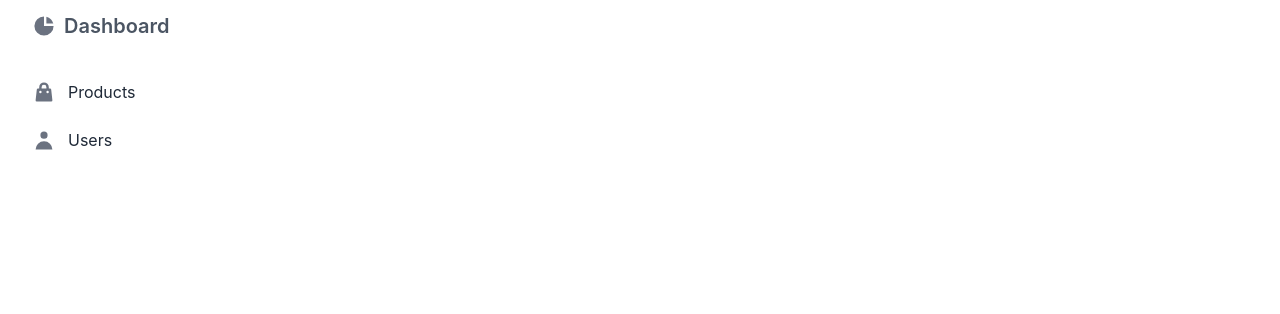
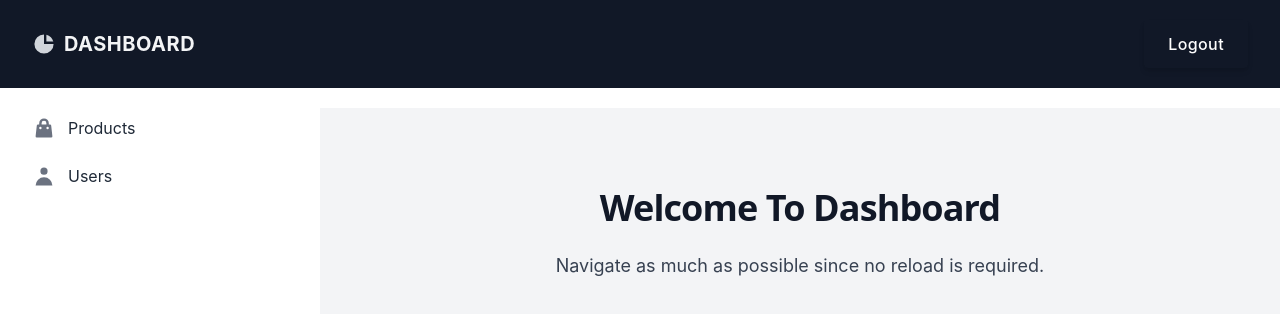
Before and after one commit to mehrazhossain/task-1-frontend, a React (Create React App) app: page /dashboard in a window 1280 px wide. Shown: the top 314 px of the page. Built offline with nearby package versions, Linux system fonts and the light colour scheme; sample sign-in values are in the browser's storage.

Commit message:
added RequiredAuth

```diff
--- a/src/App.js
+++ b/src/App.js
@@ -2,7 +2,9 @@ import { Route, Routes } from 'react-router-dom';
 import Dashboard from './Pages/Dashboard/Dashboard';
 import Products from './Pages/Dashboard/Products';
 import Users from './Pages/Dashboard/Users';
+import Welcome from './Pages/Dashboard/Welcome';
 import Login from './Pages/Login/Login';
+import RequireAuth from './Pages/Login/RequireAuth';
 import NotFound from './Pages/Shared/NotFound';
 
 function App() {
@@ -10,7 +12,15 @@ function App() {
     <div>
       <Routes>
         <Route path="/" element={<Login />}></Route>
-        <Route path="/dashboard" element={<Dashboard />}>
+        <Route
+          path="/dashboard"
+          element={
+            <RequireAuth>
+              <Dashboard />
+            </RequireAuth>
+          }
+        >
+          <Route index element={<Welcome />} />
           <Route path="/dashboard/products" element={<Products />} />
           <Route path="/dashboard/users" element={<Users />} />
         </Route>
--- a/src/Pages/Dashboard/Dashboard.js
+++ b/src/Pages/Dashboard/Dashboard.js
@@ -1,29 +1,12 @@
 import React from 'react';
 import { Link, Outlet } from 'react-router-dom';
+import Header from './Header';
 
 const Dashboard = () => {
   return (
     <div>
       {/* Header */}
-      <div className="bg-white w-full border-b md:border-0 md:static">
-        <div className="items-center px-4 max-w-screen-xl mx-auto md:flex md:px-8">
-          <div className="flex items-center py-3 md:py-3">
-            <svg
-              aria-hidden="true"
-              class="w-6 h-6 text-gray-500 transition duration-75 dark:text-gray-400 group-hover:text-gray-900 dark:group-hover:text-white"
-              fill="currentColor"
-              viewBox="0 0 20 20"
-              xmlns="http://www.w3.org/2000/svg"
-            >
-              <path d="M2 10a8 8 0 018-8v8h8a8 8 0 11-16 0z"></path>
-              <path d="M12 2.252A8.014 8.014 0 0117.748 8H12V2.252z"></path>
-            </svg>
-            <h1 className="text-xl font-semibold ml-2 text-gray-600">
-              Dashboard
-            </h1>
-          </div>
-        </div>
-      </div>
+      <Header />
       {/* Sidebar */}
       <div className="drawer drawer-mobile">
         <input id="my-drawer-2" type="checkbox" className="drawer-toggle" />
@@ -33,7 +16,20 @@ const Dashboard = () => {
             htmlFor="my-drawer-2"
             className="btn btn-primary drawer-button ml-2 lg:hidden"
           >
-            Open Sidebar
+            <svg className="w-5 text-gray-600" viewBox="0 0 24 24">
+              <path
+                fill="currentColor"
+                d="M23,13H1c-0.6,0-1-0.4-1-1s0.4-1,1-1h22c0.6,0,1,0.4,1,1S23.6,13,23,13z"
+              />
+              <path
+                fill="currentColor"
+                d="M23,6H1C0.4,6,0,5.6,0,5s0.4-1,1-1h22c0.6,0,1,0.4,1,1S23.6,6,23,6z"
+              />
+              <path
+                fill="currentColor"
+                d="M23,20H1c-0.6,0-1-0.4-1-1s0.4-1,1-1h22c0.6,0,1,0.4,1,1S23.6,20,23,20z"
+              />
+            </svg>
           </label>
           <Outlet />
         </div>
@@ -42,40 +38,40 @@ const Dashboard = () => {
           <ul className="menu p-4 overflow-y-auto w-80 bg-base-100 text-base-content">
             {/* <!-- Sidebar content here --> */}
             <li>
-              <a>
+              <span>
                 <svg
                   aria-hidden="true"
-                  class="flex-shrink-0 w-6 h-6 text-gray-500 transition duration-75 dark:text-gray-400 group-hover:text-gray-900 dark:group-hover:text-white"
+                  className="flex-shrink-0 w-6 h-6 text-gray-500 transition duration-75 dark:text-gray-400 group-hover:text-gray-900 dark:group-hover:text-white"
                   fill="currentColor"
                   viewBox="0 0 20 20"
                   xmlns="http://www.w3.org/2000/svg"
                 >
                   <path
-                    fill-rule="evenodd"
+                    fillRule="evenodd"
                     d="M10 2a4 4 0 00-4 4v1H5a1 1 0 00-.994.89l-1 9A1 1 0 004 18h12a1 1 0 00.994-1.11l-1-9A1 1 0 0015 7h-1V6a4 4 0 00-4-4zm2 5V6a2 2 0 10-4 0v1h4zm-6 3a1 1 0 112 0 1 1 0 01-2 0zm7-1a1 1 0 100 2 1 1 0 000-2z"
-                    clip-rule="evenodd"
+                    clipRule="evenodd"
                   ></path>
                 </svg>
                 <Link to={'/dashboard/products'}>Products</Link>
-              </a>
+              </span>
             </li>
             <li>
-              <a>
+              <span>
                 <svg
                   aria-hidden="true"
-                  class="flex-shrink-0 w-6 h-6 text-gray-500 transition duration-75 dark:text-gray-400 group-hover:text-gray-900 dark:group-hover:text-white"
+                  className="flex-shrink-0 w-6 h-6 text-gray-500 transition duration-75 dark:text-gray-400 group-hover:text-gray-900 dark:group-hover:text-white"
                   fill="currentColor"
                   viewBox="0 0 20 20"
                   xmlns="http://www.w3.org/2000/svg"
                 >
                   <path
-                    fill-rule="evenodd"
+                    fillRule="evenodd"
                     d="M10 9a3 3 0 100-6 3 3 0 000 6zm-7 9a7 7 0 1114 0H3z"
-                    clip-rule="evenodd"
+                    clipRule="evenodd"
                   ></path>
                 </svg>
                 <Link to={'/dashboard/users'}>Users</Link>
-              </a>
+              </span>
             </li>
           </ul>
         </div>
--- /dev/null
+++ b/src/Pages/Dashboard/Header.js
@@ -0,0 +1,184 @@
+import React, { useState } from 'react';
+import { Link, useNavigate } from 'react-router-dom';
+
+const Header = () => {
+  const navigate = useNavigate();
+  const [isMenuOpen, setIsMenuOpen] = useState(false);
+
+  const currentUser = JSON.parse(localStorage.getItem('currentUser'));
+
+  return (
+    <div className="bg-gray-900">
+      <div className="px-4 py-5 mx-auto sm:max-w-xl md:max-w-full lg:max-w-screen-xl md:px-24 lg:px-8">
+        <div className="relative flex items-center justify-between">
+          <h1
+            aria-label="Company"
+            title="Company"
+            className="inline-flex items-center"
+          >
+            <svg
+              aria-hidden="true"
+              className="w-6 h-6 text-gray-300 transition duration-75 dark:text-gray-400 group-hover:text-gray-900 dark:group-hover:text-white"
+              fill="currentColor"
+              viewBox="0 0 20 20"
+              xmlns="http://www.w3.org/2000/svg"
+            >
+              <path d="M2 10a8 8 0 018-8v8h8a8 8 0 11-16 0z"></path>
+              <path d="M12 2.252A8.014 8.014 0 0117.748 8H12V2.252z"></path>
+            </svg>
+            <span className="ml-2 text-xl font-bold tracking-wide text-gray-100 uppercase">
+              <Link to={'/dashboard'}> Dashboard</Link>
+            </span>
+          </h1>
+          <ul className="flex items-center hidden space-x-8 lg:flex">
+            {currentUser ? (
+              <li>
+                <span
+                  onClick={() => {
+                    localStorage.removeItem('jwtToken');
+                    localStorage.removeItem('currentUser');
+                    navigate('/');
+                  }}
+                  className="cursor-pointer inline-flex items-center justify-center h-12 px-6 font-medium tracking-wide text-white transition duration-200 rounded shadow-md bg-deep-purple-accent-400 hover:bg-deep-purple-accent-700 focus:shadow-outline focus:outline-none"
+                >
+                  Logout
+                </span>
+              </li>
+            ) : (
+              ''
+            )}
+          </ul>
+          <div className="lg:hidden">
+            <button
+              aria-label="Open Menu"
+              title="Open Menu"
+              className="p-2 -mr-1 transition duration-200 rounded focus:outline-none focus:shadow-outline"
+              onClick={() => setIsMenuOpen(true)}
+            >
+              <svg className="w-5 text-gray-600" viewBox="0 0 24 24">
+                <path
+                  fill="currentColor"
+                  d="M23,13H1c-0.6,0-1-0.4-1-1s0.4-1,1-1h22c0.6,0,1,0.4,1,1S23.6,13,23,13z"
+                />
+                <path
+                  fill="currentColor"
+                  d="M23,6H1C0.4,6,0,5.6,0,5s0.4-1,1-1h22c0.6,0,1,0.4,1,1S23.6,6,23,6z"
+                />
+                <path
+                  fill="currentColor"
+                  d="M23,20H1c-0.6,0-1-0.4-1-1s0.4-1,1-1h22c0.6,0,1,0.4,1,1S23.6,20,23,20z"
+                />
+              </svg>
+            </button>
+            {isMenuOpen && (
+              <div className="absolute top-0 left-0 w-full">
+                <div className="p-5 bg-white border rounded shadow-sm">
+                  <div className="flex items-center justify-between mb-4">
+                    <div>
+                      <a
+                        href="/"
+                        aria-label="Company"
+                        title="Company"
+                        className="inline-flex items-center"
+                      >
+                        <svg
+                          className="w-8 text-deep-purple-accent-400"
+                          viewBox="0 0 24 24"
+                          strokeLinejoin="round"
+                          strokeWidth="2"
+                          strokeLinecap="round"
+                          strokeMiterlimit="10"
+                          stroke="currentColor"
+                          fill="none"
+                        >
+                          <rect x="3" y="1" width="7" height="12" />
+                          <rect x="3" y="17" width="7" height="6" />
+                          <rect x="14" y="1" width="7" height="6" />
+                          <rect x="14" y="11" width="7" height="12" />
+                        </svg>
+                        <span className="ml-2 text-xl font-bold tracking-wide text-gray-800 uppercase">
+                          Company
+                        </span>
+                      </a>
+                    </div>
+                    <div>
+                      <button
+                        aria-label="Close Menu"
+                        title="Close Menu"
+                        className="p-2 -mt-2 -mr-2 transition duration-200 rounded hover:bg-gray-200 focus:bg-gray-200 focus:outline-none focus:shadow-outline"
+                        onClick={() => setIsMenuOpen(false)}
+                      >
+                        <svg className="w-5 text-gray-600" viewBox="0 0 24 24">
+                          <path
+                            fill="currentColor"
+                            d="M19.7,4.3c-0.4-0.4-1-0.4-1.4,0L12,10.6L5.7,4.3c-0.4-0.4-1-0.4-1.4,0s-0.4,1,0,1.4l6.3,6.3l-6.3,6.3 c-0.4,0.4-0.4,1,0,1.4C4.5,19.9,4.7,20,5,20s0.5-0.1,0.7-0.3l6.3-6.3l6.3,6.3c0.2,0.2,0.5,0.3,0.7,0.3s0.5-0.1,0.7-0.3 c0.4-0.4,0.4-1,0-1.4L13.4,12l6.3-6.3C20.1,5.3,20.1,4.7,19.7,4.3z"
+                          />
+                        </svg>
+                      </button>
+                    </div>
+                  </div>
+                  <nav>
+                    <ul className="space-y-4">
+                      <li>
+                        <a
+                          href="/"
+                          aria-label="Our product"
+                          title="Our product"
+                          className="font-medium tracking-wide text-gray-700 transition-colors duration-200 hover:text-deep-purple-accent-400"
+                        >
+                          Product
+                        </a>
+                      </li>
+                      <li>
+                        <a
+                          href="/"
+                          aria-label="Our product"
+                          title="Our product"
+                          className="font-medium tracking-wide text-gray-700 transition-colors duration-200 hover:text-deep-purple-accent-400"
+                        >
+                          Features
+                        </a>
+                      </li>
+                      <li>
+                        <a
+                          href="/"
+                          aria-label="Product pricing"
+                          title="Product pricing"
+                          className="font-medium tracking-wide text-gray-700 transition-colors duration-200 hover:text-deep-purple-accent-400"
+                        >
+                          Pricing
+                        </a>
+                      </li>
+                      <li>
+                        <a
+                          href="/"
+                          aria-label="About us"
+                          title="About us"
+                          className="font-medium tracking-wide text-gray-700 transition-colors duration-200 hover:text-deep-purple-accent-400"
+                        >
+                          About us
+                        </a>
+                      </li>
+                      <li>
+                        <a
+                          href="/"
+                          className="inline-flex items-center justify-center w-full h-12 px-6 font-medium tracking-wide text-white transition duration-200 rounded shadow-md bg-deep-purple-accent-400 hover:bg-deep-purple-accent-700 focus:shadow-outline focus:outline-none"
+                          aria-label="Sign up"
+                          title="Sign up"
+                        >
+                          Sign up
+                        </a>
+                      </li>
+                    </ul>
+                  </nav>
+                </div>
+              </div>
+            )}
+          </div>
+        </div>
+      </div>
+    </div>
+  );
+};
+
+export default Header;
--- /dev/null
+++ b/src/Pages/Dashboard/Welcome.js
@@ -0,0 +1,25 @@
+import React from 'react';
+
+const Welcome = () => {
+  return (
+    <div className="mb-16">
+      <div className="bg-gray-100">
+        <div className="px-4 py-16 mx-auto sm:max-w-xl md:max-w-full lg:max-w-screen-xl md:px-24 lg:px-8 lg:py-20">
+          <div className="max-w-xl mb-10 md:mx-auto sm:text-center lg:max-w-2xl md:mb-12">
+            <h2 className="max-w-lg mb-6 font-sans text-3xl font-bold leading-none tracking-tight text-gray-900 sm:text-4xl md:mx-auto">
+              <span className="relative inline-block">
+                <span className="relative">Welcome</span>
+              </span>{' '}
+              To Dashboard
+            </h2>
+            <p className="text-base text-gray-700 md:text-lg">
+              Navigate as much as possible since no reload is required.
+            </p>
+          </div>
+        </div>
+      </div>
+    </div>
+  );
+};
+
+export default Welcome;
--- a/src/Pages/Login/Login.js
+++ b/src/Pages/Login/Login.js
@@ -42,7 +42,6 @@ const Login = () => {
         // Decode token to get user data
         const decoded = jwt_decode(token);
         localStorage.setItem('currentUser', JSON.stringify(decoded));
-        console.log(decoded);
 
         toast.success('LOGIN SUCCESS');
         navigate('/dashboard');
--- a/src/Pages/Login/RequireAuth.js
+++ b/src/Pages/Login/RequireAuth.js
@@ -0,0 +1,16 @@
+import React from 'react';
+import { Navigate, useLocation } from 'react-router-dom';
+
+const RequireAuth = ({ children }) => {
+  const location = useLocation();
+
+  const currentUser = JSON.parse(localStorage.getItem('currentUser'));
+
+  if (!currentUser) {
+    return <Navigate to="/" state={{ from: location }} replace></Navigate>;
+  }
+
+  return children;
+};
+
+export default RequireAuth;
```
Also changed, not shown: src/Pages/Shared/NotFound.js (+8 -8 lines).
